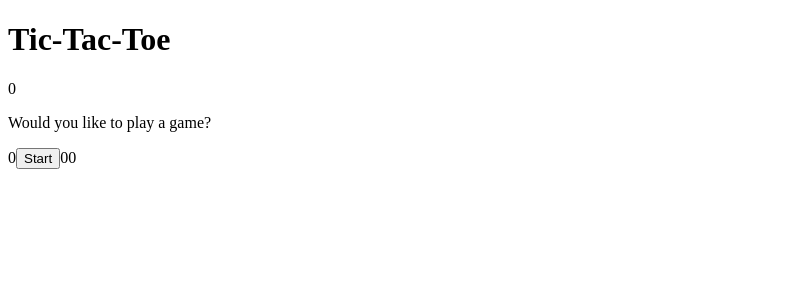
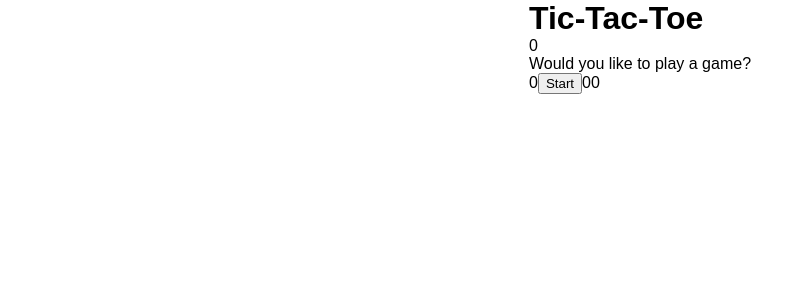
Before and after one commit to jtreeves/tic-tac-toe-react, a React (Create React App) app: page / in a window 1280 px wide. Shown: the top 300 px of the page, without its empty margins (0-806 px from the left). Built offline with nearby package versions, Linux system fonts and the light colour scheme.

Commit message:
[css] Add styles file

```diff
--- a/src/App.tsx
+++ b/src/App.tsx
@@ -9,6 +9,7 @@ import ResetButton from './components/ResetButton'
 import checkIfTie from './utilities/checkIfTie'
 import checkIfWinner from './utilities/checkIfWinner'
 import determineMessageContent from './utilities/determineMessageContent'
+import './styles.css'
 
 function App() {
     const [points, setPoints] = useState<number[]>(Array(9).fill(0))
--- /dev/null
+++ b/src/styles.css
@@ -0,0 +1,31 @@
+body, h1, h2, p {
+    margin: 0;
+    padding: 0;
+}
+
+body {
+    background-color: white;
+    color: black;
+	font-family: Arial, Helvetica, sans-serif;
+    height: 100vh;
+    display: flex;
+    flex-direction: column;
+    align-items: center;
+    gap: 20px;
+}
+
+section {
+    display: grid;
+    grid-template-rows: repeat(3, 100px);
+    grid-template-columns: repeat(3, 100px);
+}
+
+article {
+    display: flex;
+    border: 3px solid black;
+    align-items: center;
+    justify-content: center;
+    font-size: 100px;
+    width: 100%;
+    height: 100%;
+}
```
